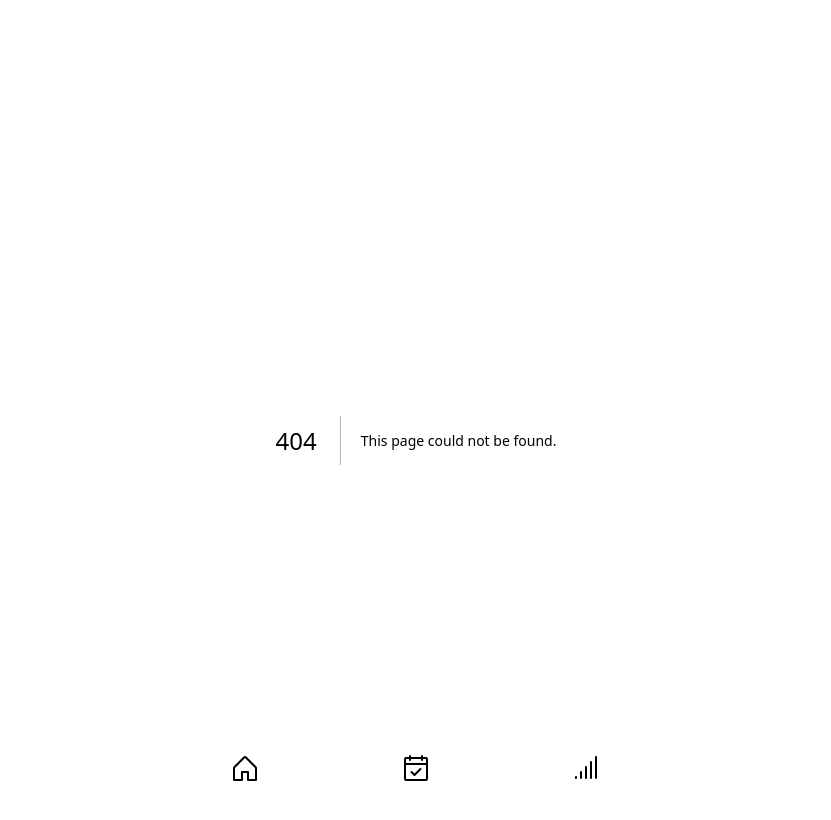
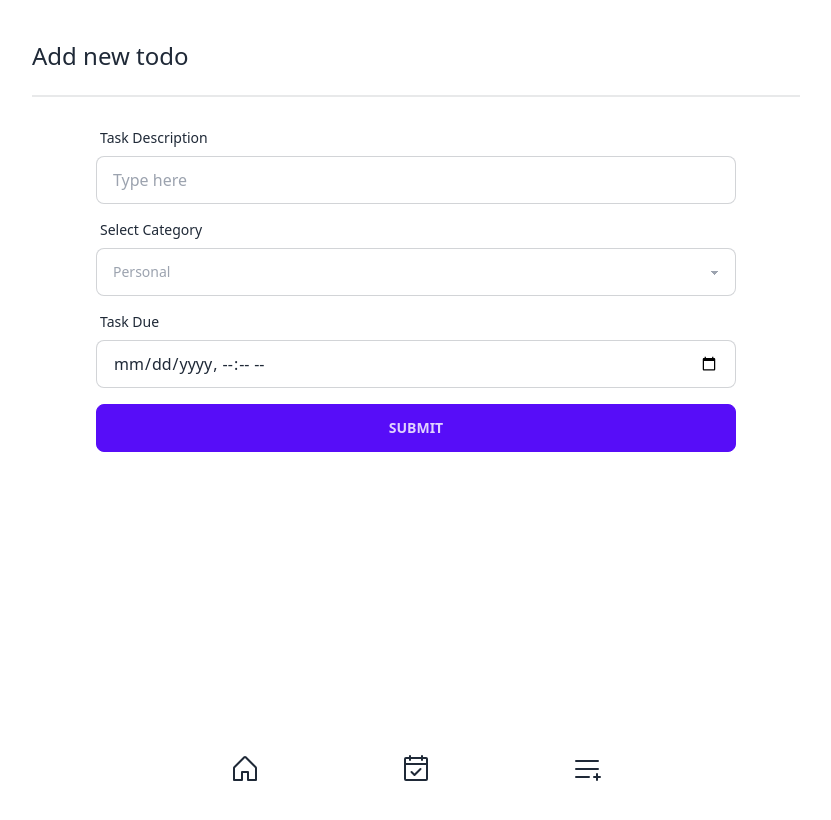
Before and after one commit to danieljantonio/quick-to-do, a Next.js app in the folder client/: page /new in a window 1280 px wide. Before the commit this address had no page. Shown: the top 820 px of the page, without its empty margins (224-1055 px from the left). Built offline with nearby package versions, Linux system fonts and the light colour scheme.

Commit message:
add new todo page

```diff
--- a/client/src/components/navigation.tsx
+++ b/client/src/components/navigation.tsx
@@ -1,4 +1,9 @@
-import { CalendarCheck, CellSignalFull, House } from '@phosphor-icons/react';
+import {
+	CalendarCheck,
+	CellSignalFull,
+	House,
+	ListPlus,
+} from '@phosphor-icons/react';
 import Link from 'next/link';
 
 const Navigation = () => {
@@ -11,9 +16,9 @@ const Navigation = () => {
 				<Link href="/todos">
 					<CalendarCheck size={32} />
 				</Link>
-				<button>
-					<CellSignalFull size={32} />
-				</button>
+				<Link href="/new">
+					<ListPlus size={32} />
+				</Link>
 			</div>
 		</div>
 	);
--- /dev/null
+++ b/client/src/pages/new.tsx
@@ -0,0 +1,96 @@
+import { type NextPage } from 'next';
+import Head from 'next/head';
+import React from 'react';
+import { SubmitHandler, useForm } from 'react-hook-form';
+
+type FormValues = {
+	title: string;
+	categoryId?: string;
+	dueAt: Date;
+};
+
+const NewTodo: NextPage = () => {
+	const {
+		register,
+		handleSubmit,
+		formState: { errors },
+	} = useForm();
+
+	const onSubmit: SubmitHandler<FormValues> = (data) => console.log(data);
+
+	return (
+		<>
+			<Head>
+				<title>Add Todo - Quick Todo</title>
+				<meta name="description" content="Generated by create-t3-app" />
+				<link rel="icon" href="/favicon.ico" />
+			</Head>
+			<main className="flex flex-col h-full w-full items-center justify-center">
+				<div className="w-3/5">
+					<p className="text-2xl text-left">Add new todo</p>
+					<div className="divider"></div>
+				</div>
+				<form
+					className="w-1/2 space-y-2"
+					onSubmit={handleSubmit(onSubmit)}>
+					<div className="form-control w-full">
+						<label className="label">
+							<span className="label-text">Task Description</span>
+						</label>
+						<input
+							type="text"
+							placeholder="Type here"
+							className="input input-bordered w-full"
+							{...register('title', { required: true })}
+						/>
+						{errors?.title && (
+							<label className="label">
+								<span className="label-text-alt text-red-500">
+									This field is required!
+								</span>
+							</label>
+						)}
+					</div>
+					<div className="form-control w-full">
+						<label className="label">
+							<span className="label-text">Select Category</span>
+						</label>
+						<select
+							className="select select-bordered w-full text-gray-400"
+							{...register('category')}>
+							<option value="Personal">Personal</option>
+							<option value="Work">Work</option>
+							<option value="Family">Family</option>
+						</select>
+					</div>
+					<div className="form-control w-full">
+						<label className="label">
+							<span className="label-text">Task Due</span>
+						</label>
+						<input
+							{...register('dueAt', {
+								required: true,
+								valueAsDate: true,
+							})}
+							type="datetime-local"
+							placeholder="Type here"
+							className="input input-bordered w-full"
+						/>
+						{errors?.dueAt && (
+							<label className="label">
+								<span className="label-text-alt text-red-500">
+									This field is required!
+								</span>
+							</label>
+						)}
+					</div>
+					<div className="form-control pt-2">
+						<input type="submit" className="btn btn-primary" />
+					</div>
+				</form>
+			</main>
+		</>
+	);
+};
+
+export default NewTodo;
```
